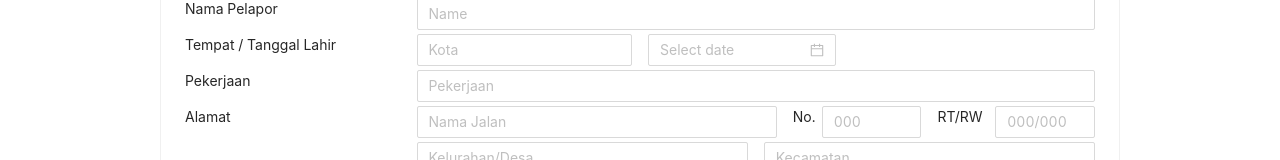
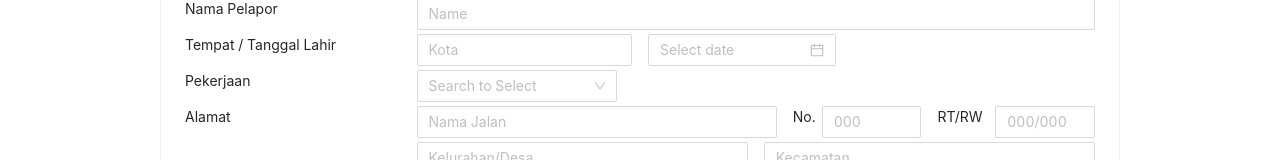
Before and after one commit to bernardadhitya/death-archive-react, a React (Create React App) app: page /skmk/form in a window 1280 px wide. Shown: the part 601-761 px from the top of the page. Built offline with nearby package versions, Linux system fonts and the light colour scheme.

Commit message:
[Bernard] Form items in data pelapor to be connected to main form

```diff
--- a/src/Components/SkmkFormCards/SkmkDataPelapor.js
+++ b/src/Components/SkmkFormCards/SkmkDataPelapor.js
@@ -45,6 +45,8 @@ const SkmkDataPelapor = (props) => {
         </Col>
         <Col span={18}>
           <Input
+            value={namaPelapor}
+            onChange={(e) => setNamaPelapor(e.target.value)}
             placeholder='Name'
           />
         </Col>
@@ -55,11 +57,16 @@ const SkmkDataPelapor = (props) => {
         </Col>
         <Col span={6}>
           <Input
+            value={tempatLahirPelapor}
+            onChange={(e) => setTempatLahirPelapor(e.target.value)}
             placeholder='Kota'
           />
         </Col>
         <Col span={6}>
-          <DatePicker/>
+          <DatePicker
+            value={tanggalLahirPelapor}
+            onChange={(value) => setTanggalLahirPelapor(value)}
+          />
         </Col>
       </Row>
       <Row gutter={16}>
@@ -67,8 +74,19 @@ const SkmkDataPelapor = (props) => {
           <p>Pekerjaan</p>
         </Col>
         <Col span={18}>
-          <Input
-            placeholder='Pekerjaan'
+          <DropdownMenu
+            list={[
+              'Belum/Tidak Bekerja',
+              'Sekolah',
+              'TNI/POLRI',
+              'PNS',
+              'Petani',
+              'Wiraswasta/jasa',
+              'Nelayan',
+              'Buruh',
+              'Lainnya'
+            ]}
+            onSelect={(value) => setPekerjaanPelapor(value)}
           />
         </Col>
       </Row>
@@ -80,6 +98,8 @@ const SkmkDataPelapor = (props) => {
           <Row gutter={16}>
             <Col span={13}>
               <Input
+                value={alamatJalanPelapor}
+                onChange={(e) => setAlamatJalanPelapor(e.target.value)}
                 placeholder='Nama Jalan'
               />
             </Col>
@@ -88,6 +108,8 @@ const SkmkDataPelapor = (props) => {
             </Col>
             <Col span={4}>
               <Input
+                value={alamatNomorPelapor}
+                onChange={(e) => setAlamatNomorPelapor(e.target.value)}
                 placeholder='000'
               />
             </Col>
@@ -96,6 +118,8 @@ const SkmkDataPelapor = (props) => {
             </Col>
             <Col span={4}>
               <Input
+                value={alamatRtRwPelapor}
+                onChange={(e) => setAlamatRtRwPelapor(e.target.value)}
                 placeholder='000/000'
               />
             </Col>
@@ -103,11 +127,15 @@ const SkmkDataPelapor = (props) => {
           <Row gutter={16}>
             <Col span={12}>
               <Input
+                value={alamatKelurahanPelapor}
+                onChange={(e) => setAlamatKelurahanPelapor(e.target.value)}
                 placeholder='Kelurahan/Desa'
               />
             </Col>
             <Col span={12}>
               <Input
+                value={alamatKecamatanPelapor}
+                onChange={(e) => setAlamatKecamatanPelapor(e.target.value)}
                 placeholder='Kecamatan'
               />
             </Col>
@@ -116,11 +144,15 @@ const SkmkDataPelapor = (props) => {
           <Row gutter={16}>
             <Col span={12}>
               <Input
+                value={alamatKotaPelapor}
+                onChange={(e) => setAlamatKotaPelapor(e.target.value)}
                 placeholder='Kota/Kabupaten'
               />
             </Col>
             <Col span={12}>
               <Input
+                value={alamatKodePosPelapor}
+                onChange={(e) => setAlamatKodePosPelapor(e.target.value)}
                 placeholder='Kode Pos'
               />
             </Col>
@@ -129,6 +161,8 @@ const SkmkDataPelapor = (props) => {
           <Row gutter={16}>
             <Col span={24}>
               <Input
+                value={nomorTeleponPelapor}
+                onChange={(e) => setNomorTeleponPelapor(e.target.value)}
                 placeholder='Telp'
               />
             </Col>
@@ -142,6 +176,8 @@ const SkmkDataPelapor = (props) => {
         </Col>
         <Col span={18}>
           <Input
+            value={nomorKtpPelapor}
+            onChange={(e) => setNomorKtpPelapor(e.target.value)}
             placeholder='Nomor KTP'
           />
         </Col>
@@ -151,7 +187,10 @@ const SkmkDataPelapor = (props) => {
           <p>Hubungan dengan Mendiang</p>
         </Col>
         <Col span={8}>
-          <DropdownMenu list={['Suami', 'Istri', 'Anak', 'Orang Tua', 'Lainnya']}/>
+          <DropdownMenu
+            list={['Suami', 'Istri', 'Anak', 'Orang Tua', 'Lainnya']}
+            onSelect={(value) => setHubunganPelapor(value)}
+          />
         </Col>
       </Row>
     </Card>
```
